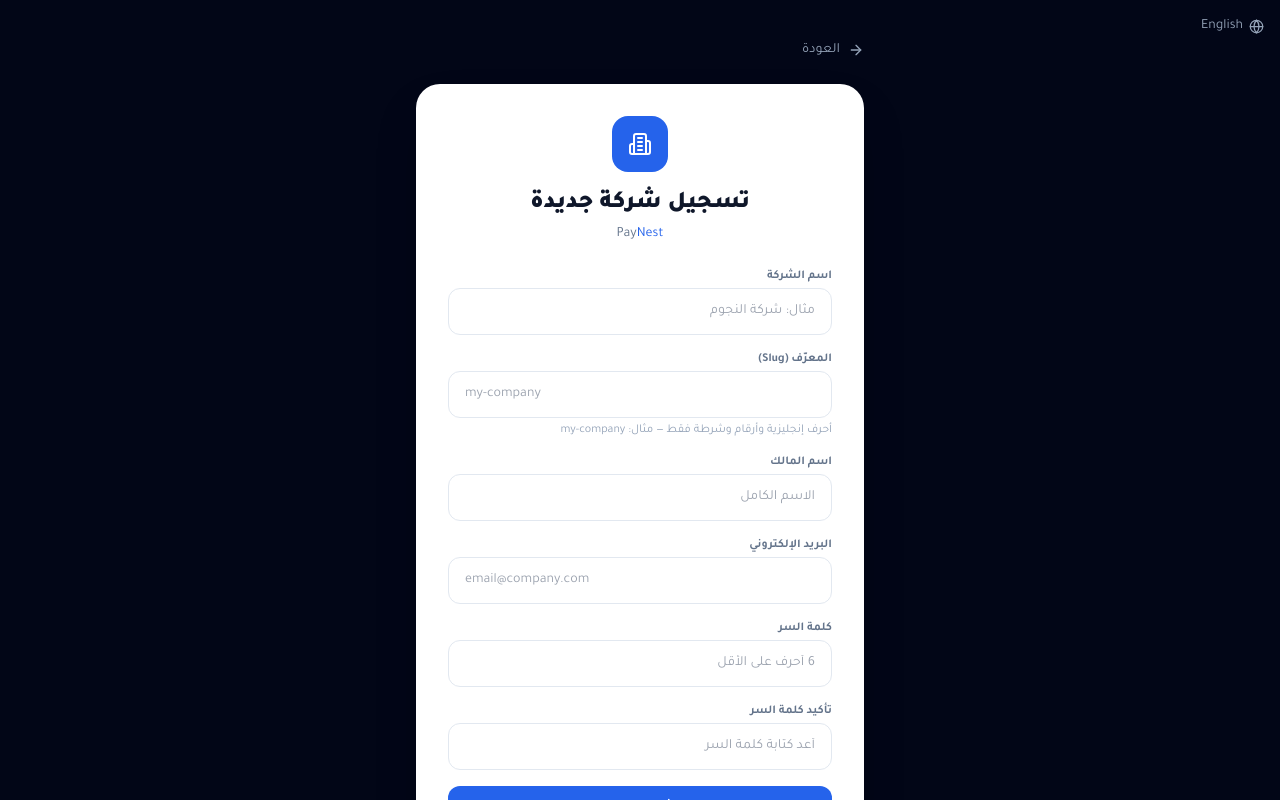
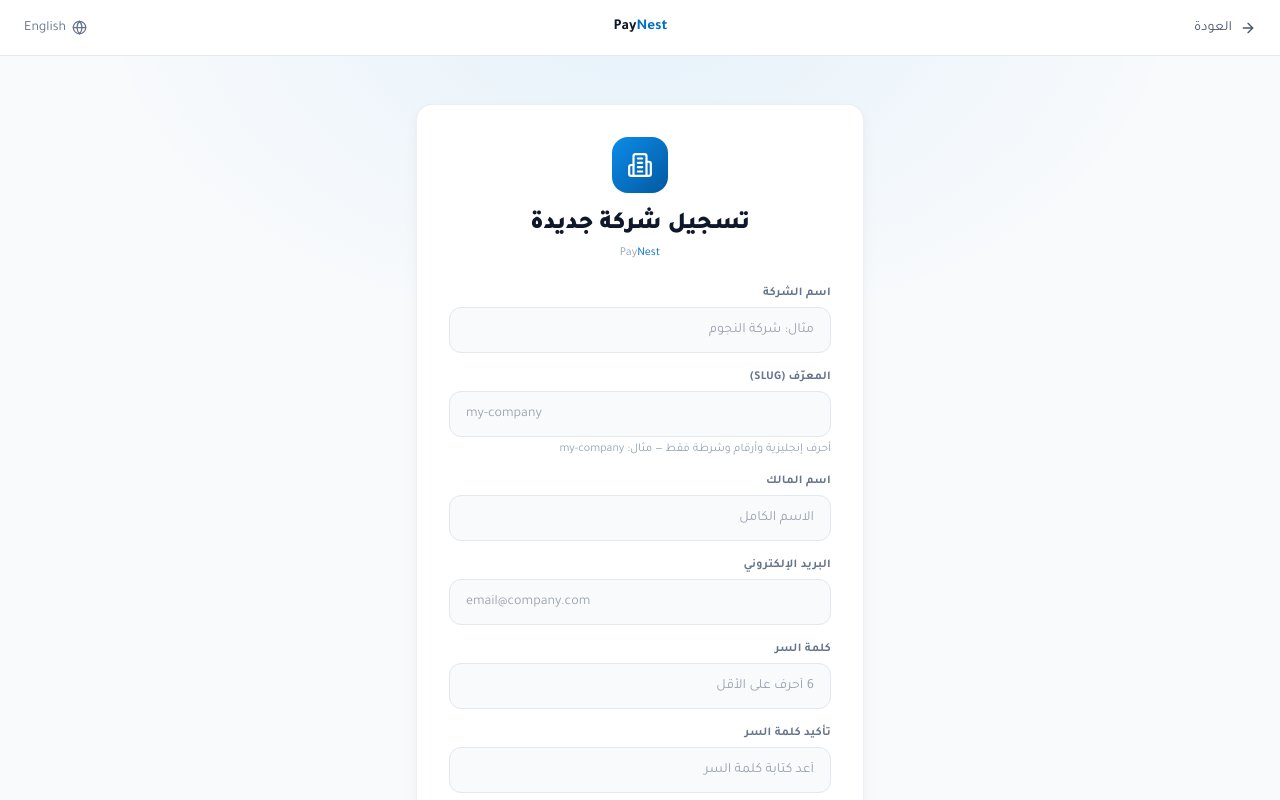
Before and after one commit to Husamalj/paynest, a Next.js app: page /signup in a window 1280 px wide. Shown: the top 800 px of the page. Built offline with nearby package versions, Linux system fonts and the light colour scheme.

Commit message:
feat: restyle signup page to match portal white design

```diff
--- a/app/(auth)/signup/page.tsx
+++ b/app/(auth)/signup/page.tsx
@@ -2,14 +2,17 @@
 
 import { useState } from "react";
 import { useRouter } from "next/navigation";
-import { Building2, ArrowRight, Globe } from "lucide-react";
+import { Building2, ArrowRight, ArrowLeft, Globe } from "lucide-react";
 import { useLanguage } from "@/lib/i18n/LanguageContext";
 import api from "@/lib/api";
 
 function LangToggle() {
   const { lang, toggleLanguage } = useLanguage();
   return (
-    <button onClick={() => toggleLanguage()} className="flex items-center gap-1.5 text-slate-400 hover:text-white text-sm transition-colors">
+    <button
+      onClick={() => toggleLanguage()}
+      className="inline-flex items-center gap-1.5 text-slate-500 hover:text-slate-900 text-sm transition-colors"
+    >
       <Globe size={15} />
       {lang === "ar" ? "English" : "العربية"}
     </button>
@@ -20,7 +23,16 @@ export default function SignupPage() {
   const router = useRouter();
   const { lang } = useLanguage();
   const ar = lang === "ar";
-  const [form, setForm] = useState({ companyName: "", slug: "", ownerName: "", email: "", password: "", confirmPassword: "" });
+  const Back = ar ? ArrowRight : ArrowLeft;
+
+  const [form, setForm] = useState({
+    companyName: "",
+    slug: "",
+    ownerName: "",
+    email: "",
+    password: "",
+    confirmPassword: "",
+  });
   const [slugTouched, setSlugTouched] = useState(false);
   const [error, setError] = useState("");
   const [loading, setLoading] = useState(false);
@@ -31,7 +43,10 @@ export default function SignupPage() {
     setForm((prev) => {
       const next = { ...prev, [field]: val };
       if (field === "companyName" && !slugTouched) {
-        next.slug = val.toLowerCase().replace(/\s+/g, "-").replace(/[^a-z0-9-]/g, "");
+        next.slug = val
+          .toLowerCase()
+          .replace(/\s+/g, "-")
+          .replace(/[^a-z0-9-]/g, "");
       }
       if (field === "slug") setSlugTouched(true);
       return next;
@@ -43,14 +58,40 @@ export default function SignupPage() {
   const submit = async (e: React.FormEvent) => {
     e.preventDefault();
     setError("");
-    if (!slugValid) { setError(ar ? "المعرّف يجب أن يحتوي على أحرف إنجليزية وأرقام فقط" : "Slug must contain only English letters and numbers"); return; }
-    if (form.password !== form.confirmPassword) { setError(ar ? "كلمتا السر غير متطابقتين" : "Passwords do not match"); return; }
-    if (form.password.length < 6) { setError(ar ? "كلمة السر يجب أن تكون 6 أحرف على الأقل" : "Password must be at least 6 characters"); return; }
+    if (!slugValid) {
+      setError(
+        ar
+          ? "المعرّف يجب أن يحتوي على أحرف إنجليزية وأرقام فقط"
+          : "Slug must contain only English letters and numbers"
+      );
+      return;
+    }
+    if (form.password !== form.confirmPassword) {
+      setError(ar ? "كلمتا السر غير متطابقتين" : "Passwords do not match");
+      return;
+    }
+    if (form.password.length < 6) {
+      setError(
+        ar
+          ? "كلمة السر يجب أن تكون 6 أحرف على الأقل"
+          : "Password must be at least 6 characters"
+      );
+      return;
+    }
 
     try {
       setLoading(true);
-      const res = await api.post("/auth/register-company", { companyName: form.companyName, slug: form.slug, ownerName: form.ownerName, email: form.email, password: form.password });
-      if (res.data.pending) { setPending(true); return; }
+      const res = await api.post("/auth/register-company", {
+        companyName: form.companyName,
+        slug: form.slug,
+        ownerName: form.ownerName,
+        email: form.email,
+        password: form.password,
+      });
+      if (res.data.pending) {
+        setPending(true);
+        return;
+      }
       const { token, user } = res.data;
       localStorage.setItem("token", token);
       localStorage.setItem("paynest_logged_in", "true");
@@ -65,66 +106,184 @@ export default function SignupPage() {
   };
 
   return (
-    <div dir={ar ? "rtl" : "ltr"} className="min-h-screen flex items-center justify-center bg-slate-950 px-4 py-10">
-      <div className="absolute top-4 right-4"><LangToggle /></div>
-      <div className="w-full max-w-md">
-        <button onClick={() => router.push("/")} className="flex items-center gap-2 text-slate-400 hover:text-white text-sm mb-6 transition-colors">
-          <ArrowRight size={16} className={ar ? "" : "rotate-180"} />
+    <div
+      dir={ar ? "rtl" : "ltr"}
+      className="relative min-h-screen flex flex-col bg-slate-50"
+    >
+      {/* Soft brand radial blob */}
+      <div
+        aria-hidden
+        className="absolute inset-0 pointer-events-none"
+        style={{
+          background:
+            "radial-gradient(60% 50% at 50% 0%, rgba(12, 140, 232, 0.08) 0%, transparent 70%)",
+        }}
+      />
+
+      {/* Slim header */}
+      <header className="relative bg-white border-b border-slate-200 px-6 h-14 flex items-center justify-between">
+        <button
+          onClick={() => router.push("/")}
+          className="flex items-center gap-2 text-sm text-slate-600 hover:text-slate-900 transition-colors"
+        >
+          <Back size={16} />
           {ar ? "العودة" : "Back"}
         </button>
+        <button
+          onClick={() => router.push("/")}
+          className="font-bold text-slate-900 text-[15px] hover:opacity-70 transition-opacity"
+        >
+          Pay<span className="text-brand-600">Nest</span>
+        </button>
+        <LangToggle />
+      </header>
 
-        <form onSubmit={submit} className="bg-white rounded-3xl shadow-2xl p-8">
-          <div className="w-14 h-14 rounded-2xl bg-blue-600 flex items-center justify-center mx-auto mb-4">
-            <Building2 size={24} className="text-white" />
+      {/* Main */}
+      <main className="relative flex-1 flex items-center justify-center px-4 py-12">
+        <div className="w-full max-w-md">
+          <form
+            onSubmit={submit}
+            className="bg-white rounded-2xl shadow-elevated border border-slate-200/70 p-8"
+          >
+            {/* Icon + title */}
+            <div className="w-14 h-14 rounded-2xl bg-gradient-to-br from-brand-500 to-brand-700 flex items-center justify-center mx-auto mb-4 shadow-sm">
+              <Building2 size={26} className="text-white" />
             </div>
-          <h1 className="text-2xl font-black text-center text-slate-900 mb-1">{ar ? "تسجيل شركة جديدة" : "Register Your Company"}</h1>
-          <p className="text-center text-slate-500 text-sm mb-6">Pay<span className="text-blue-600">Nest</span></p>
+            <h1 className="text-2xl font-black text-center text-slate-900 mb-1">
+              {ar ? "تسجيل شركة جديدة" : "Register Your Company"}
+            </h1>
+            <p className="text-center text-slate-400 text-xs mb-6">
+              Pay<span className="text-brand-600">Nest</span>
+            </p>
 
-          <div className="mb-4">
-            <label className="block text-xs font-semibold text-slate-500 mb-1">{ar ? "اسم الشركة" : "Company Name"}</label>
-            <input type="text" value={form.companyName} onChange={set("companyName")} placeholder={ar ? "مثال: شركة النجوم" : "e.g. Stars Corp"} required className="w-full px-4 py-3 rounded-xl border border-slate-200 focus:outline-none focus:ring-2 focus:ring-blue-500" />
+            {/* Company Name */}
+            <label className="block text-xs font-semibold text-slate-500 uppercase tracking-wide mb-1.5">
+              {ar ? "اسم الشركة" : "Company Name"}
+            </label>
+            <input
+              type="text"
+              value={form.companyName}
+              onChange={set("companyName")}
+              placeholder={ar ? "مثال: شركة النجوم" : "e.g. Stars Corp"}
+              required
+              className="w-full mb-4 px-4 py-3 rounded-xl border border-slate-200 bg-slate-50 focus:bg-white focus:outline-none focus:ring-2 focus:ring-brand-500 text-sm transition-colors"
+            />
+
+            {/* Slug */}
+            <label className="block text-xs font-semibold text-slate-500 uppercase tracking-wide mb-1.5">
+              {ar ? "المعرّف (Slug)" : "Slug (unique ID)"}
+            </label>
+            <input
+              type="text"
+              value={form.slug}
+              onChange={set("slug")}
+              onBlur={() => setSlugTouched(true)}
+              placeholder="my-company"
+              required
+              dir="ltr"
+              className={`w-full mb-1 px-4 py-3 rounded-xl border focus:outline-none focus:ring-2 focus:ring-brand-500 text-sm transition-colors bg-slate-50 focus:bg-white ${
+                form.slug && !slugValid ? "border-red-400" : "border-slate-200"
+              }`}
+            />
+            <p className="text-xs text-slate-400 mb-4">
+              {ar
+                ? "أحرف إنجليزية وأرقام وشرطة فقط — مثال: my-company"
+                : "English letters, numbers, and hyphens only — e.g. my-company"}
+            </p>
+
+            {/* Owner Name */}
+            <label className="block text-xs font-semibold text-slate-500 uppercase tracking-wide mb-1.5">
+              {ar ? "اسم المالك" : "Owner Name"}
+            </label>
+            <input
+              type="text"
+              value={form.ownerName}
+              onChange={set("ownerName")}
+              placeholder={ar ? "الاسم الكامل" : "Full name"}
+              required
+              className="w-full mb-4 px-4 py-3 rounded-xl border border-slate-200 bg-slate-50 focus:bg-white focus:outline-none focus:ring-2 focus:ring-brand-500 text-sm transition-colors"
+            />
+
+            {/* Email */}
+            <label className="block text-xs font-semibold text-slate-500 uppercase tracking-wide mb-1.5">
+              {ar ? "البريد الإلكتروني" : "Email"}
+            </label>
+            <input
+              type="email"
+              value={form.email}
+              onChange={set("email")}
+              placeholder="email@company.com"
+              required
+              dir="ltr"
+              className="w-full mb-4 px-4 py-3 rounded-xl border border-slate-200 bg-slate-50 focus:bg-white focus:outline-none focus:ring-2 focus:ring-brand-500 text-sm transition-colors"
+            />
+
+            {/* Password */}
+            <label className="block text-xs font-semibold text-slate-500 uppercase tracking-wide mb-1.5">
+              {ar ? "كلمة السر" : "Password"}
+            </label>
+            <input
+              type="password"
+              value={form.password}
+              onChange={set("password")}
+              placeholder={ar ? "6 أحرف على الأقل" : "At least 6 characters"}
+              required
+              className="w-full mb-4 px-4 py-3 rounded-xl border border-slate-200 bg-slate-50 focus:bg-white focus:outline-none focus:ring-2 focus:ring-brand-500 text-sm transition-colors"
+            />
+
+            {/* Confirm Password */}
+            <label className="block text-xs font-semibold text-slate-500 uppercase tracking-wide mb-1.5">
+              {ar ? "تأكيد كلمة السر" : "Confirm Password"}
+            </label>
+            <input
+              type="password"
+              value={form.confirmPassword}
+              onChange={set("confirmPassword")}
+              placeholder={ar ? "أعد كتابة كلمة السر" : "Repeat password"}
+              required
+              className="w-full mb-4 px-4 py-3 rounded-xl border border-slate-200 bg-slate-50 focus:bg-white focus:outline-none focus:ring-2 focus:ring-brand-500 text-sm transition-colors"
+            />
+
+            {error && (
+              <div className="text-red-600 text-sm mb-4 text-center bg-red-50 border border-red-100 rounded-xl px-4 py-3">
+                {error}
               </div>
-
-          <div className="mb-4">
-            <label className="block text-xs font-semibold text-slate-500 mb-1">{ar ? "المعرّف (Slug)" : "Slug (unique ID)"}</label>
-            <input type="text" value={form.slug} onChange={set("slug")} onBlur={() => setSlugTouched(true)} placeholder="my-company" required dir="ltr"
-              className={`w-full px-4 py-3 rounded-xl border focus:outline-none focus:ring-2 focus:ring-blue-500 ${form.slug && !slugValid ? "border-red-400" : "border-slate-200"}`} />
-            <p className="text-xs text-slate-400 mt-1">{ar ? "أحرف إنجليزية وأرقام وشرطة فقط — مثال: my-company" : "English letters, numbers, and hyphens only — e.g. my-company"}</p>
-          </div>
-
-          {[
-            { key: "ownerName", label: "Owner Name", arLabel: "اسم المالك", ph: ar ? "الاسم الكامل" : "Full name" },
-            { key: "email", label: "Email", arLabel: "البريد الإلكتروني", ph: "email@company.com", type: "email", dir: "ltr" },
-            { key: "password", label: "Password", arLabel: "كلمة السر", ph: ar ? "6 أحرف على الأقل" : "At least 6 characters", type: "password" },
-            { key: "confirmPassword", label: "Confirm Password", arLabel: "تأكيد كلمة السر", ph: ar ? "أعد كتابة كلمة السر" : "Repeat password", type: "password" },
-          ].map(({ key, label, arLabel, ph, type = "text", dir: fDir }) => (
-            <div key={key} className="mb-4">
-              <label className="block text-xs font-semibold text-slate-500 mb-1">{ar ? arLabel : label}</label>
-              <input type={type} value={(form as any)[key]} onChange={set(key)} placeholder={ph} required dir={fDir as any}
-                className="w-full px-4 py-3 rounded-xl border border-slate-200 focus:outline-none focus:ring-2 focus:ring-blue-500" />
-            </div>
-          ))}
-
-          {error && <div className="text-red-600 text-sm mb-4 text-center">{error}</div>}
+            )}
 
             {pending && (
               <div className="bg-amber-50 border border-amber-200 text-amber-800 rounded-xl px-4 py-3 text-sm text-center mb-4">
-              {ar ? "تم التسجيل بنجاح. سيتم مراجعة طلبك من قِبل الإدارة قريباً." : "Registration submitted! Awaiting admin approval before you can log in."}
+                {ar
+                  ? "تم التسجيل بنجاح. سيتم مراجعة طلبك من قِبل الإدارة قريباً."
+                  : "Registration submitted! Awaiting admin approval before you can log in."}
               </div>
             )}
 
-          <button disabled={loading} className="w-full py-3 rounded-xl bg-blue-600 hover:bg-blue-700 text-white font-bold disabled:opacity-60 transition-colors">
-            {loading ? (ar ? "جاري التسجيل..." : "Creating account...") : (ar ? "إنشاء الحساب" : "Create Account")}
+            <button
+              disabled={loading}
+              className="w-full py-3 rounded-xl text-white font-bold disabled:opacity-60 mb-4 bg-gradient-to-r from-brand-600 to-brand-700 hover:from-brand-500 hover:to-brand-600 transition-all shadow-sm text-sm"
+            >
+              {loading
+                ? ar
+                  ? "جاري التسجيل..."
+                  : "Creating account..."
+                : ar
+                ? "إنشاء الحساب"
+                : "Create Account"}
             </button>
 
-          <p className="text-center text-slate-500 text-sm mt-4">
+            <p className="text-center text-slate-400 text-xs">
               {ar ? "لديك حساب؟ " : "Already have an account? "}
-            <button type="button" onClick={() => router.push("/hr-login")} className="text-blue-600 hover:underline font-medium">
+              <button
+                type="button"
+                onClick={() => router.push("/login")}
+                className="text-brand-600 hover:underline font-medium"
+              >
                 {ar ? "سجّل دخولك" : "Sign in"}
               </button>
             </p>
           </form>
         </div>
+      </main>
     </div>
   );
 }
```
Lines whose indentation alone changed are shown as unchanged.
